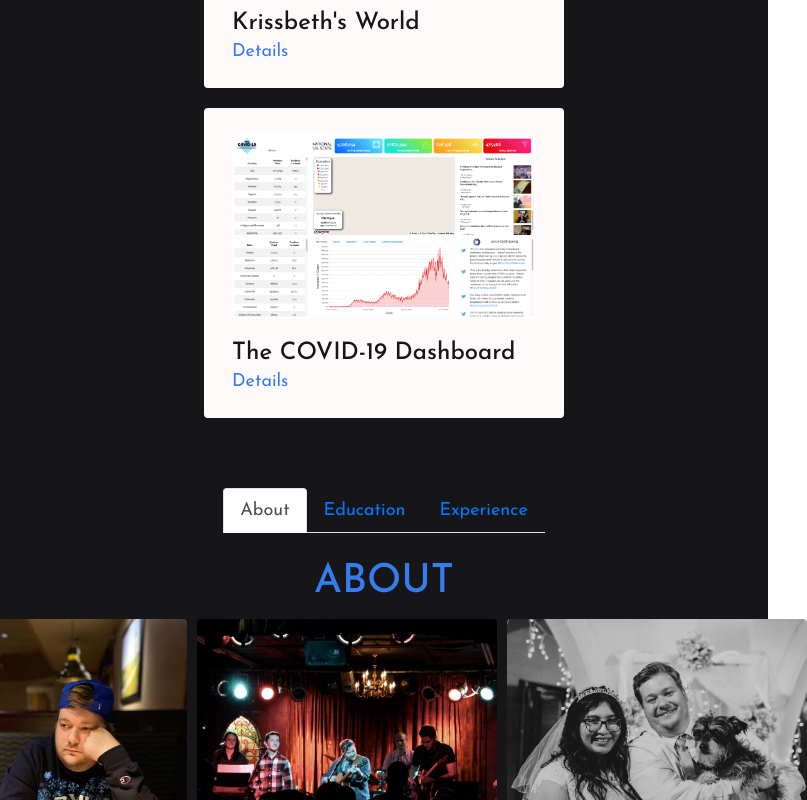
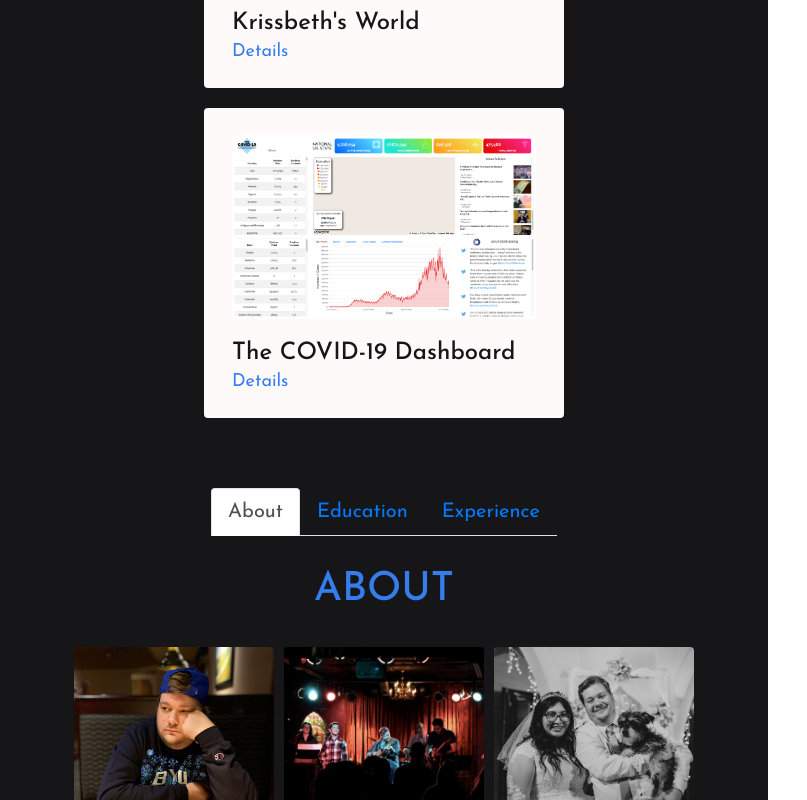
Before and after one commit to markallencarey/myportfolio, a React (Create React App) app: page / in a window 768 px wide. Shown: the part 2000-2800 px from the top of the page, 807 px wide, since content can reach past the window. Built offline with nearby package versions, Linux system fonts and the light colour scheme.

Commit message:
finished redesign

```diff
--- a/src/Components/Contact.js
+++ b/src/Components/Contact.js
@@ -52,7 +52,7 @@ const Contact = (props) => {
   return (
     // <Div100vh>
       <Container fluid className='Contact'>
-        <h1>Contact Me:</h1>
+        <h1>CONTACT ME:</h1>
         <h3><a href="tel:+18013603072">801-360-3072</a></h3>
         <h3><a
           href="https://www.linkedin.com/in/markallencarey"
--- a/src/Components/Resume.js
+++ b/src/Components/Resume.js
@@ -37,6 +37,7 @@ const Resume = (props) => {
         >
           <Container className='Tab-Title'>
             <h1>ABOUT</h1>
+          </Container>
           <Container className='about-imgs'>
             <Image
               className='resume-img'
@@ -111,7 +112,7 @@ const Resume = (props) => {
               />
             </Modal.Body>
           </Modal>
-          </Container>
+
           <br />
           <Container className='Carousel-Info'>
             <h2>LEHI, UTAH</h2>
--- a/src/styles/components-scss/_resume.scss
+++ b/src/styles/components-scss/_resume.scss
@@ -16,7 +16,7 @@
   display: flex;
   align-items: center;
   justify-content: center;
-  font-size: 18px;
+  font-size: 20px;
   margin-bottom: 20px;
   // background-color: blanchedalmond;
   // padding: 0;
@@ -91,12 +91,12 @@
 
 .Tab-Title {
   text-align: center;
-  padding: 5px 0px;
+  padding: 10px 0px 20px 0px;
   color: $azure;
 }
 
 // //desktop
-@media (min-width: 768px) {
+@media (min-width: 828px) {
 //   .Carousel {
 //     height: 95vh;
 //   }
@@ -144,7 +144,7 @@
 }
 
 // //tablet
-// @media (min-width: 576px) and (max-width: 768px) {
+@media (min-width: 576px) and (max-width: 828px) {
 //   .Carousel {
 //     height: 95vh;
 //   }
@@ -153,10 +153,10 @@
 //     padding: 0 35px;
 //   }
 
-//   .resume-img {
-//     width: 220px;
-//     height: 220px;
-//   }
+  .resume-img {
+    width: 200px;
+    height: 200px;
+  }
 
 //   .click-photo {
 //     display: flex;
@@ -192,7 +192,7 @@
 //       font-size: 20px;
 //     }
 //   }
-// }
+}
 
 // //phone
 // @media (max-width: 320px) {
```
Lines whose indentation alone changed are shown as unchanged.
